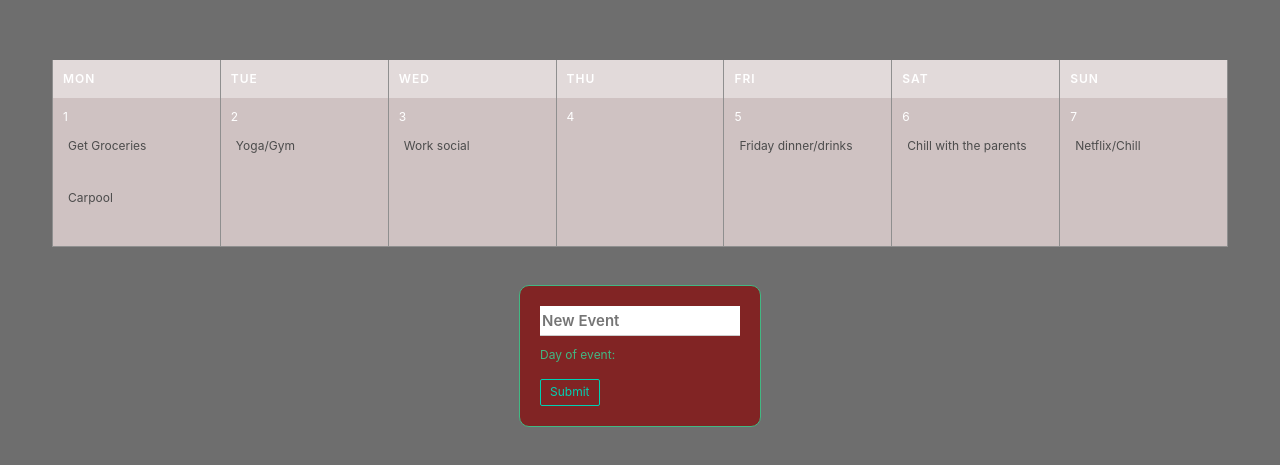
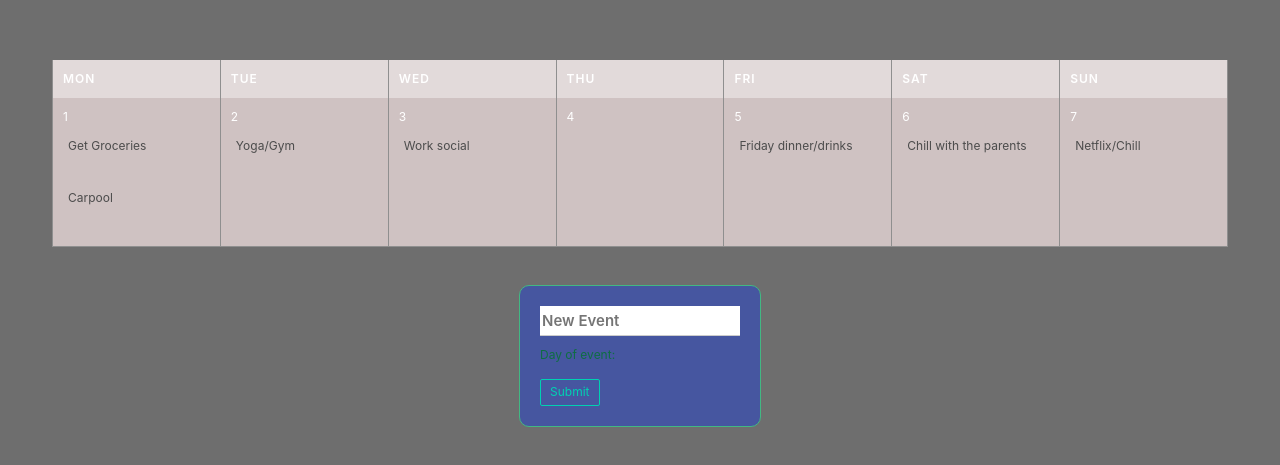
Before and after one commit to ram-sharan25/Fullstack-Vue, a Vue app in the folder calendar_app/: page / in a window 1280 px wide. Shown: the part 151-616 px from the top of the page. Built offline with nearby package versions, Linux system fonts and the light colour scheme; some icons are missing.

Commit message:
Error Handling of Submit Event

```diff
--- a/calendar_app/src/app/components/CalendarEntry.vue
+++ b/calendar_app/src/app/components/CalendarEntry.vue
@@ -2,8 +2,13 @@
     <div id="calendar-entry">
       <div class="calendar-entry-note">
         <input type="text" placeholder="New Event" v-model="inputEntry" />
+
         <p class="calendar-entry-day">Day of event: <span class="bold">{{titleOfActiveDay}}</span></p>
         <a class="button is-primary is-small is-outlined" @click="submitEvent(inputEntry)">Submit</a>
+
+         <p style="color:red,font-size=13px" v-if="error">
+           You must type something first
+         </p>
       </div>
     </div>
 </template>
@@ -15,6 +20,7 @@ export default
     data(){
       return{
         inputEntry:'',
+        error:false,
       }
     },
     computed:{
@@ -28,7 +34,7 @@ export default
 
 <style lang="scss" scoped>
 #calendar-entry {
-  background: rgb(129, 36, 36);
+  background: rgb(70, 86, 160);
   border: 1px solid #42b883;
   border-radius: 10px;
   max-width: 300px;
@@ -51,7 +57,7 @@ export default
     }
 
     .calendar-entry-day {
-      color: #42b883;
+      color: #0e6e43;
       font-size: 12px;
       margin-bottom: 10px;
       padding-bottom: 5px;
--- a/calendar_app/src/app/store.js
+++ b/calendar_app/src/app/store.js
@@ -12,8 +12,10 @@ export const store = {
         });
     },
     submitEvent(eventDetails){
+        if(eventDetails==="") return this.error=true;
         const activeDay=this.getActiveDay();
         activeDay.events.push({"details":eventDetails,"edit":false});
         this.inputEntry="";
+        this.error=false;
     }
 }
```
